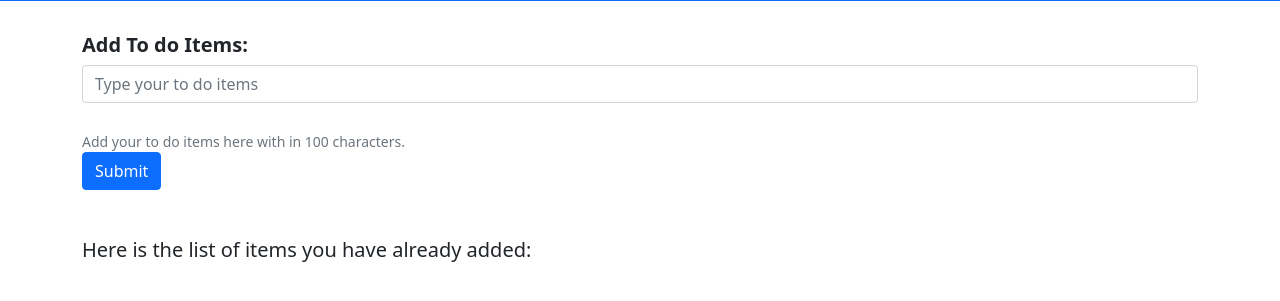
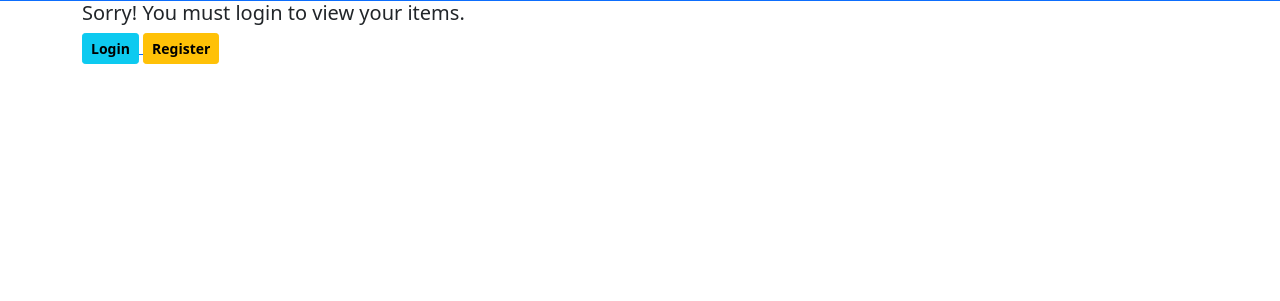
Before and after one commit to shivhareakash/ToDoList_App, a Django app: page / in a window 1280 px wide. Shown: the part 57-358 px from the top of the page. Run offline with Django 3.2, Linux system fonts and the light colour scheme; data that the repository does not hold is empty; some libraries are stand-ins or nearby versions.

Commit message:
Version 3.0 with user access restrictions

```diff
--- a/ToDoList_App/settings.py
+++ b/ToDoList_App/settings.py
@@ -152,3 +152,6 @@ if cwd == '/app' or cwd[:4] == '/tmp':
     # Only allow heroku to host the project.
     ALLOWED_HOSTS = ['*']
     DEBUG = True
+
+#Login Settings
+LOGIN_URL = '/accounts/login/'
--- a/Todo/models.py
+++ b/Todo/models.py
@@ -1,11 +1,12 @@
 from django.db import models
 
 # Create your models here.
-
+from django.contrib.auth.models import User
 
 class TodoDB(models.Model):
     item_text = models.CharField(max_length=100)
     date_added = models.DateTimeField()
+    owner = models.ForeignKey(User, on_delete=models.CASCADE)
 
     def __str__(self):
         return(self.item_text)
--- a/Todo/templates/base.html
+++ b/Todo/templates/base.html
@@ -18,6 +18,7 @@
 
                     <h1 class="navbar-brand float-start"><b>{{user.first_name}}'s Todo List</b></h1>
                 <h5 class="navbar-brand float-end"><b>Welcome, {{user.first_name}}!</b></h5>
+        <span class="form-text">Last login @:{{ user.last_login }}</span>
                     <form action="{% url 'accounts:logout' %}">
                         <button class='btn btn-danger btn-sm' type="submit">Logout</button>
                     </form>
--- a/Todo/templates/todo/homepage.html
+++ b/Todo/templates/todo/homepage.html
@@ -1,10 +1,22 @@
-<!DOCTYPE html>
-<html lang="en">
-<head>
-    <meta charset="UTF-8">
-    <title>$Title$</title>
-</head>
-<body>
-$END$
-</body>
-</html>
+{% extends 'base.html' %}
+
+{% block content %}
+
+{% if user.is_authenticated %}
+<br><br>
+<a href="{% url 'todo:home' %}"><b>View Your Todo list</b></a>
+{% else %}
+            <h5>Sorry! You must login to view your items.</h5>
+            <span class="align-top">
+                <a href="{% url 'accounts:login' %}">
+                    <button class='btn btn-info btn-sm ' type="submit"><b>Login</b></button>
+               </a>
+                </span>
+                <span class="align-top">
+                <a href="{% url 'accounts:register' %}">
+                    <button class='btn btn-warning btn-sm' type="submit"><b>Register</b></button>
+               </a>
+                </span>
+
+{% endif %}
+{% endblock %}
--- a/Todo/templates/todo/index.html
+++ b/Todo/templates/todo/index.html
@@ -1,6 +1,8 @@
 {% extends 'base.html' %}
 
 {% block content %}
+
+{% if user.is_authenticated %}
 
             <form class='form-inline' method="post" action= "{% url 'todo:add' %}">
                 {% csrf_token %}
@@ -10,7 +12,7 @@
                     <input type="search" name="item" id="a" placeholder="Type your to do items" class="form-control"></br>
                         <div class="form-text">Add your to do items here with in 100 characters.</div>
               </div>
-  <button type="submit" class="btn btn-primary">Submit</button>
+              <button type="submit" class="btn btn-primary">Add Entry</button>
 
             </form>
 
@@ -42,6 +44,18 @@
                      </ul>
                 </div>
             </div>
+{% else %}
+            <h5>Sorry! You must login to view your items.</h5>
+            <span class="align-top">
+                <a href="{% url 'accounts:login' %}">
+                    <button class='btn btn-info btn-sm ' type="submit"><b>Login</b></button>
+               </a>
+                </span>
+                <span class="align-top">
+                <a href="{% url 'accounts:register' %}">
+                    <button class='btn btn-warning btn-sm' type="submit"><b>Register</b></button>
+               </a>
+                </span>
 
-
+{% endif %}
 {% endblock %}
--- a/Todo/urls.py
+++ b/Todo/urls.py
@@ -19,7 +19,8 @@ from . import views
 
 app_name='todo'
 urlpatterns = [
-    path('', views.home.as_view(), name='home'),
-    path('add_item', views.add_item, name='add'),
+    path('', views.homepage, name='index'),
+    path('index/', views.home.as_view(), name='home'),
+    path('add_item/', views.add_item, name='add'),
     path('delete/<int:item_id>',views.delete_item, name='del')
 ]
--- a/Todo/views.py
+++ b/Todo/views.py
@@ -4,30 +4,34 @@ from django.utils import timezone
 from django.http import HttpResponseRedirect
 from .models import TodoDB
 from django.views import generic
+from django.contrib.auth.decorators import login_required
+from django.http import Http404
 
 
-# def home(request):
-#     all_item = TodoDB.objects.all().order_by('-date_added')
-#     return render(request, 'todo/index.html', {'context': all_item})
+def homepage(request):
+    return render(request, 'todo/homepage.html')
+
+
 
 class home(generic.ListView):
     template_name = 'todo/index.html'
     context_object_name ='context'
 
     def get_queryset(self):
-        all_item = TodoDB.objects.all().order_by('-date_added')
+        all_item = TodoDB.objects.filter(owner=self.request.user).order_by('-date_added')
         return all_item
 
-
+@login_required
 def add_item(request):
-
-    item_name=TodoDB.objects.create(item_text=request.POST['item'], date_added=timezone.now())
+    item_name=TodoDB.objects.create(item_text=request.POST['item'], date_added=timezone.now(), owner=request.user)
     item_name.save()
     print(item_name.id)
     return redirect('todo:home')
 
-
+@login_required
 def delete_item(request, item_id):
-    TodoDB.objects.get(id=item_id).delete()
-
+    if TodoDB.objects.get(id=item_id).owner==request.owner:
+        TodoDB.objects.get(id=item_id).delete()
+    else:
+        raise Http404
     return redirect('todo:home')
```
Also changed, not shown: accounts/views.py (+25 -20 lines), Todo/migrations/0002_tododb_owner.py (added). Lines whose indentation alone changed are shown as unchanged.
